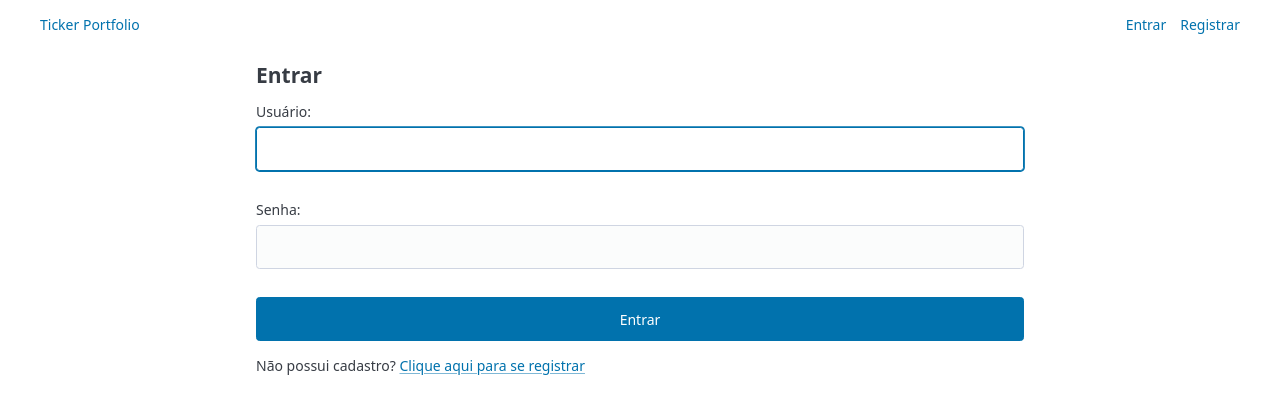
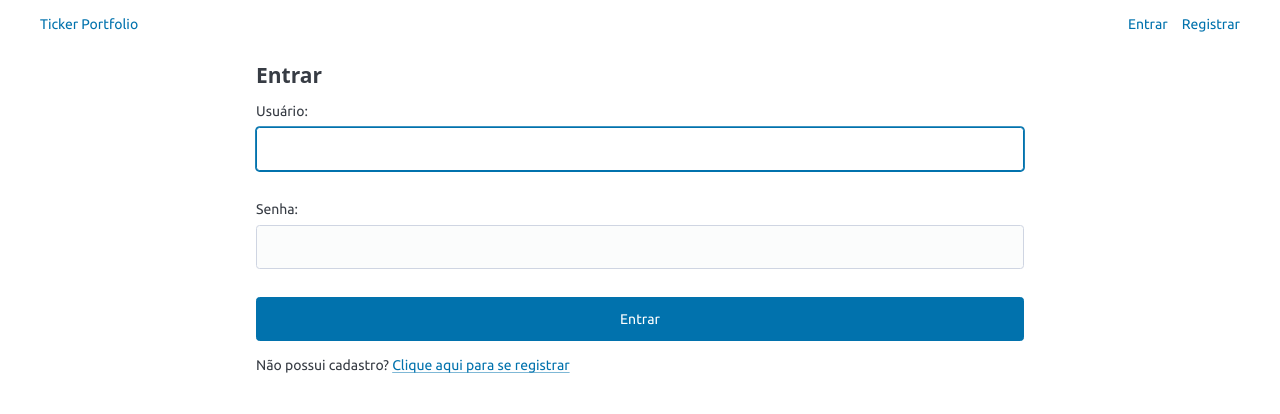
Before and after one commit to carlosxfelipe/ticker-fullstack, a Django app: page /accounts/login/ in a window 1280 px wide. Shown: the top 414 px of the page. Run offline with Django 5.2, Linux system fonts and the light colour scheme; some libraries are stand-ins or nearby versions.

Commit message:
add Ubuntu font and update CSS for body and html elements

```diff
--- a/static/css/custom.css
+++ b/static/css/custom.css
@@ -1,5 +1,10 @@
 :root {
   --pico-font-size: 87.5%;
+}
+
+body,
+html {
+  font-family: "Ubuntu", Arial, sans-serif;
 }
 
 h1 {
--- a/templates/base.html
+++ b/templates/base.html
@@ -5,6 +5,9 @@
     <meta charset="UTF-8" />
     <meta name="viewport" content="width=device-width, initial-scale=1.0" />
     <title>{% block title %}Portfolio{% endblock %}</title>
+    <link rel="preconnect" href="https://fonts.googleapis.com">
+    <link rel="preconnect" href="https://fonts.gstatic.com" crossorigin>
+    <link href="https://fonts.googleapis.com/css2?family=Ubuntu:wght@400;500;700&display=swap" rel="stylesheet">
     <link
       rel="stylesheet"
       href="https://cdn.jsdelivr.net/npm/@picocss/pico@2.1.1/css/pico.classless.min.css"
```
